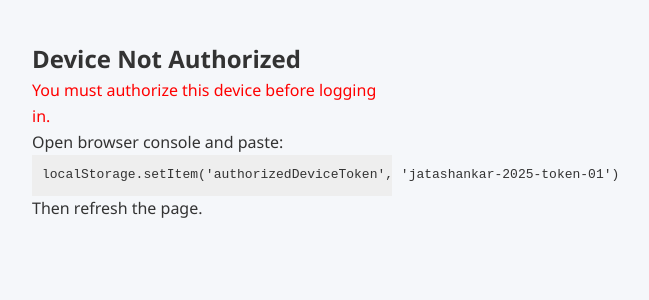
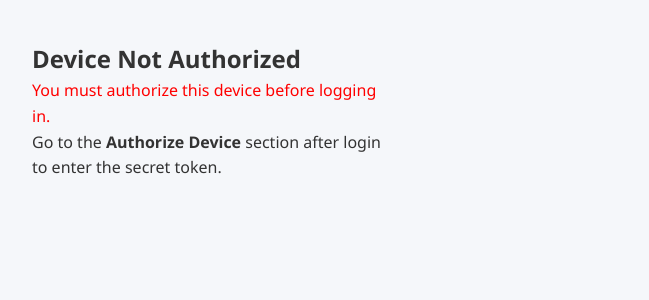
Before and after one commit to UjjwalAsati/Attendance-System, a React (Vite) app in the folder frontend/: page / in a window 1280 px wide. Shown: the top 300 px of the page, without its empty margins (428-1077 px from the left). Built offline with nearby package versions, Linux system fonts and the light colour scheme; no server answers.

Commit message:
trying to host

```diff
--- a/frontend/src/components/Login.jsx
+++ b/frontend/src/components/Login.jsx
@@ -1,4 +1,6 @@
 import React, { useState, useEffect } from 'react';
+
+const DEVICE_TOKEN = import.meta.env.VITE_DEVICE_AUTH_TOKEN;
 
 export default function Login({ onLogin }) {
   const [email, setEmail] = useState('');
@@ -8,7 +10,7 @@ export default function Login({ onLogin }) {
 
   useEffect(() => {
     const token = localStorage.getItem('authorizedDeviceToken');
-    setDeviceAuthorized(token === 'jatashankar-2025-token-01');
+    setDeviceAuthorized(token === DEVICE_TOKEN);
   }, []);
 
  const handleLogin = async (e) => {
@@ -40,16 +42,13 @@ export default function Login({ onLogin }) {
   }
 };
 
+
   if (!deviceAuthorized) {
     return (
       <div style={{ maxWidth: 400, margin: 'auto', padding: 20 }}>
         <h2>Device Not Authorized</h2>
         <p style={{ color: 'red' }}>You must authorize this device before logging in.</p>
-        <p>Open browser console and paste:</p>
-        <pre style={{ background: '#eee', padding: '10px' }}>
-          localStorage.setItem('authorizedDeviceToken', 'jatashankar-2025-token-01')
-        </pre>
-        <p>Then refresh the page.</p>
+        <p>Go to the <strong>Authorize Device</strong> section after login to enter the secret token.</p>
       </div>
     );
   }
```
Also changed, not shown: 1 other file (tests, documents, lock files or other folders). Lines whose indentation alone changed are shown as unchanged.
